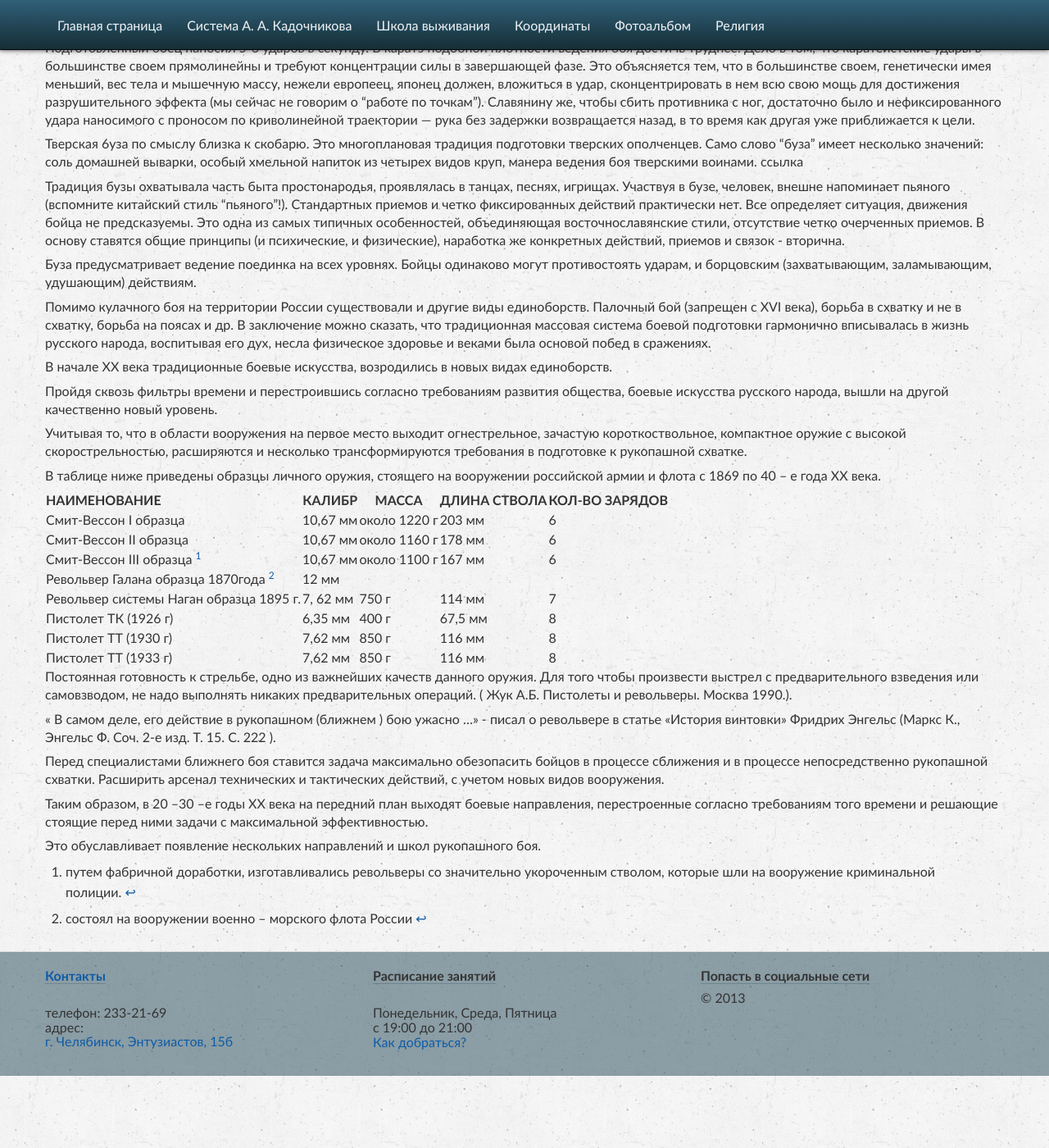
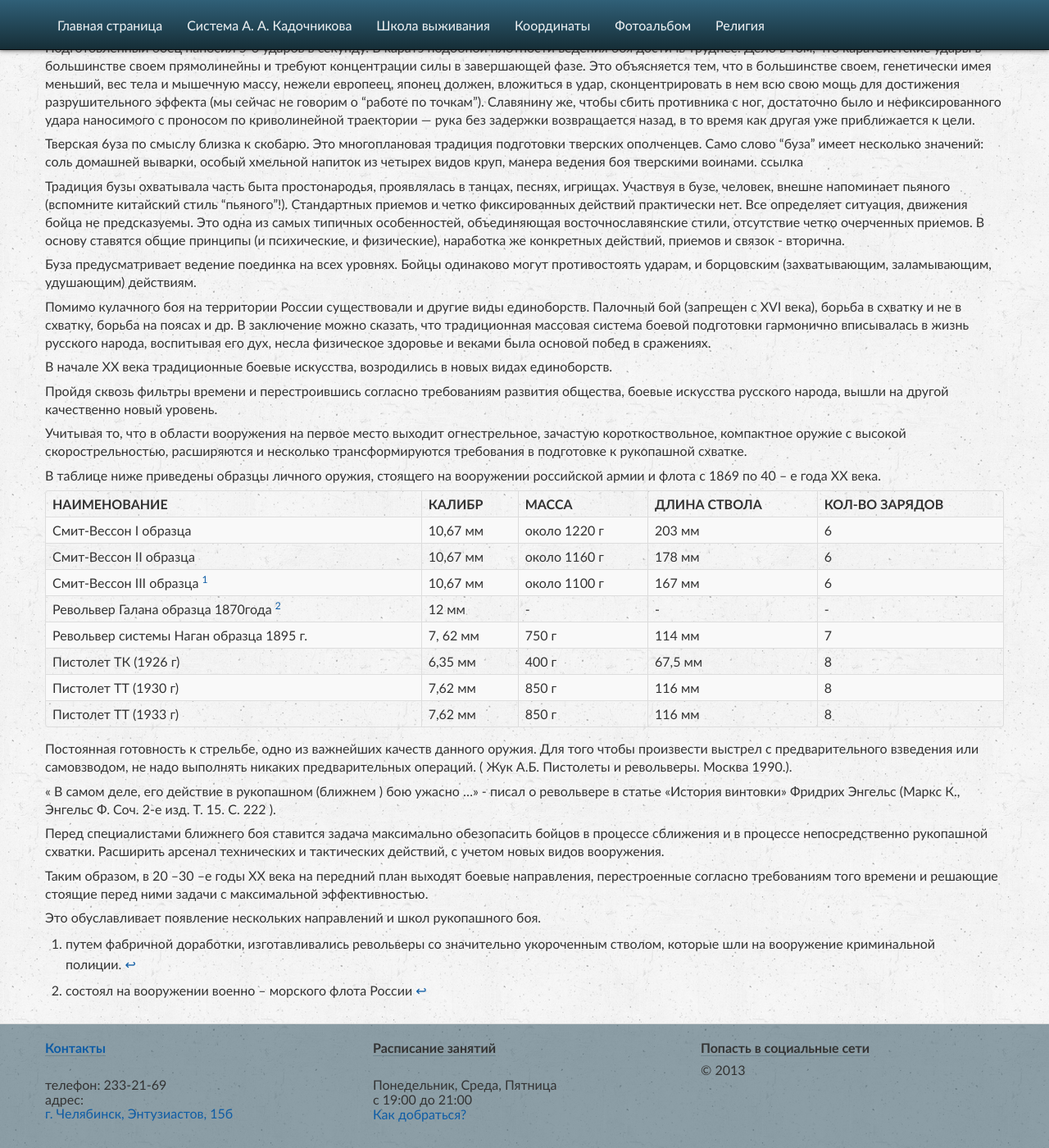
Before and after one commit to frrb-chel/frrb-chel.github.io, a Jekyll site: the page built from sistema/sistema2.md, in a window 1280 px wide and 1400 px high, scrolled down 961 px. Shown: the whole window at 82% size. Built offline with Jekyll 4.4.1, drawn with Linux system fonts in a browser that asks for light colours; Markdown is read by kramdown in place of the engine named in the settings.

Commit message:
Added table styles

```diff
--- a/sistema/sistema2.md
+++ b/sistema/sistema2.md
@@ -55,7 +55,7 @@ menu:
 Смит-Вессон I образца                  | 10,67 мм  | около  1220 г | 203 мм        | 6
 Смит-Вессон II образца                 | 10,67 мм  | около  1160 г | 178 мм        | 6
 Смит-Вессон III образца [^1]           | 10,67 мм  | около  1100 г | 167 мм        | 6
-Револьвер Галана образца 1870года [^2] | 12 мм     |
+Револьвер Галана образца 1870года [^2] | 12 мм     | -             | -             | -
 Револьвер системы Наган образца 1895 г.| 7, 62 мм  | 750 г         | 114 мм        | 7
 Пистолет ТК (1926 г)                   | 6,35 мм   | 400 г         | 67,5 мм       | 8
 Пистолет ТТ (1930 г)                   | 7,62 мм   | 850 г         | 116 мм        | 8
--- a/static/css/main.css
+++ b/static/css/main.css
@@ -99,6 +99,137 @@ footer strong a:hover {
     height: 240px;
 }
 
+/**** Tables from bootstrap ***/
+.content table {
+  width: 100%;
+  margin-bottom: 15px;
+}
+.content table th,
+.content table td {
+  padding: 8px;
+  line-height: 15px;
+  text-align: left;
+  vertical-align: top;
+  border-top: 1px solid #dddddd;
+}
+.content table th {
+  font-weight: bold;
+}
+.content table thead th {
+  vertical-align: bottom;
+}
+.content table caption + thead tr:first-child th,
+.content table caption + thead tr:first-child td,
+.content table colgroup + thead tr:first-child th,
+.content table colgroup + thead tr:first-child td,
+.content table thead:first-child tr:first-child th,
+.content table thead:first-child tr:first-child td {
+  border-top: 0;
+}
+.content table tbody + tbody {
+  border-top: 2px solid #dddddd;
+}
+.content table .table {
+  background-color: #ffffff;
+}
+
+.content table {
+  border: 1px solid #dddddd;
+  border-collapse: separate;
+  *border-collapse: collapse;
+  border-left: 0;
+  -webkit-border-radius: 4px;
+  -moz-border-radius: 4px;
+  border-radius: 4px;
+}
+.content table th,
+.content table td {
+  border-left: 1px solid #dddddd;
+}
+.content table caption + thead tr:first-child th,
+.content table caption + tbody tr:first-child th,
+.content table caption + tbody tr:first-child td,
+.content table colgroup + thead tr:first-child th,
+.content table colgroup + tbody tr:first-child th,
+.content table colgroup + tbody tr:first-child td,
+.content table thead:first-child tr:first-child th,
+.content table tbody:first-child tr:first-child th,
+.content table tbody:first-child tr:first-child td {
+  border-top: 0;
+}
+.content table thead:first-child tr:first-child > th:first-child,
+.content table tbody:first-child tr:first-child > td:first-child,
+.content table tbody:first-child tr:first-child > th:first-child {
+  -webkit-border-top-left-radius: 4px;
+  -moz-border-radius-topleft: 4px;
+  border-top-left-radius: 4px;
+}
+.content table thead:first-child tr:first-child > th:last-child,
+.content table tbody:first-child tr:first-child > td:last-child,
+.content table tbody:first-child tr:first-child > th:last-child {
+  -webkit-border-top-right-radius: 4px;
+  -moz-border-radius-topright: 4px;
+  border-top-right-radius: 4px;
+}
+.content table thead:last-child tr:last-child > th:first-child,
+.content table tbody:last-child tr:last-child > td:first-child,
+.content table tbody:last-child tr:last-child > th:first-child,
+.content table tfoot:last-child tr:last-child > td:first-child,
+.content table tfoot:last-child tr:last-child > th:first-child {
+  -webkit-border-bottom-left-radius: 4px;
+  -moz-border-radius-bottomleft: 4px;
+  border-bottom-left-radius: 4px;
+}
+.content table thead:last-child tr:last-child > th:last-child,
+.content table tbody:last-child tr:last-child > td:last-child,
+.content table tbody:last-child tr:last-child > th:last-child,
+.content table tfoot:last-child tr:last-child > td:last-child,
+.content table tfoot:last-child tr:last-child > th:last-child {
+  -webkit-border-bottom-right-radius: 4px;
+  -moz-border-radius-bottomright: 4px;
+  border-bottom-right-radius: 4px;
+}
+.content table tfoot + tbody:last-child tr:last-child td:first-child {
+  -webkit-border-bottom-left-radius: 0;
+  -moz-border-radius-bottomleft: 0;
+  border-bottom-left-radius: 0;
+}
+.content table tfoot + tbody:last-child tr:last-child td:last-child {
+  -webkit-border-bottom-right-radius: 0;
+  -moz-border-radius-bottomright: 0;
+  border-bottom-right-radius: 0;
+}
+.content table caption + thead tr:first-child th:first-child,
+.content table caption + tbody tr:first-child td:first-child,
+.content table colgroup + thead tr:first-child th:first-child,
+.content table colgroup + tbody tr:first-child td:first-child {
+  -webkit-border-top-left-radius: 4px;
+  -moz-border-radius-topleft: 4px;
+  border-top-left-radius: 4px;
+}
+.content table caption + thead tr:first-child th:last-child,
+.content table caption + tbody tr:first-child td:last-child,
+.content table colgroup + thead tr:first-child th:last-child,
+.content table colgroup + tbody tr:first-child td:last-child {
+  -webkit-border-top-right-radius: 4px;
+  -moz-border-radius-topright: 4px;
+  border-top-right-radius: 4px;
+}
+.content table tbody > tr:nth-child(odd) > td,
+.content table tbody > tr:nth-child(odd) > th {
+  background-color: #f9f9f9;
+}
+
+table td[class*="span"],
+table th[class*="span"],
+.row-fluid table td[class*="span"],
+.row-fluid table th[class*="span"] {
+  display: table-cell;
+  float: none;
+  margin-left: 0;
+}
+
+
 /**** masonry Transitions ****/
 
 .masonry,
```
